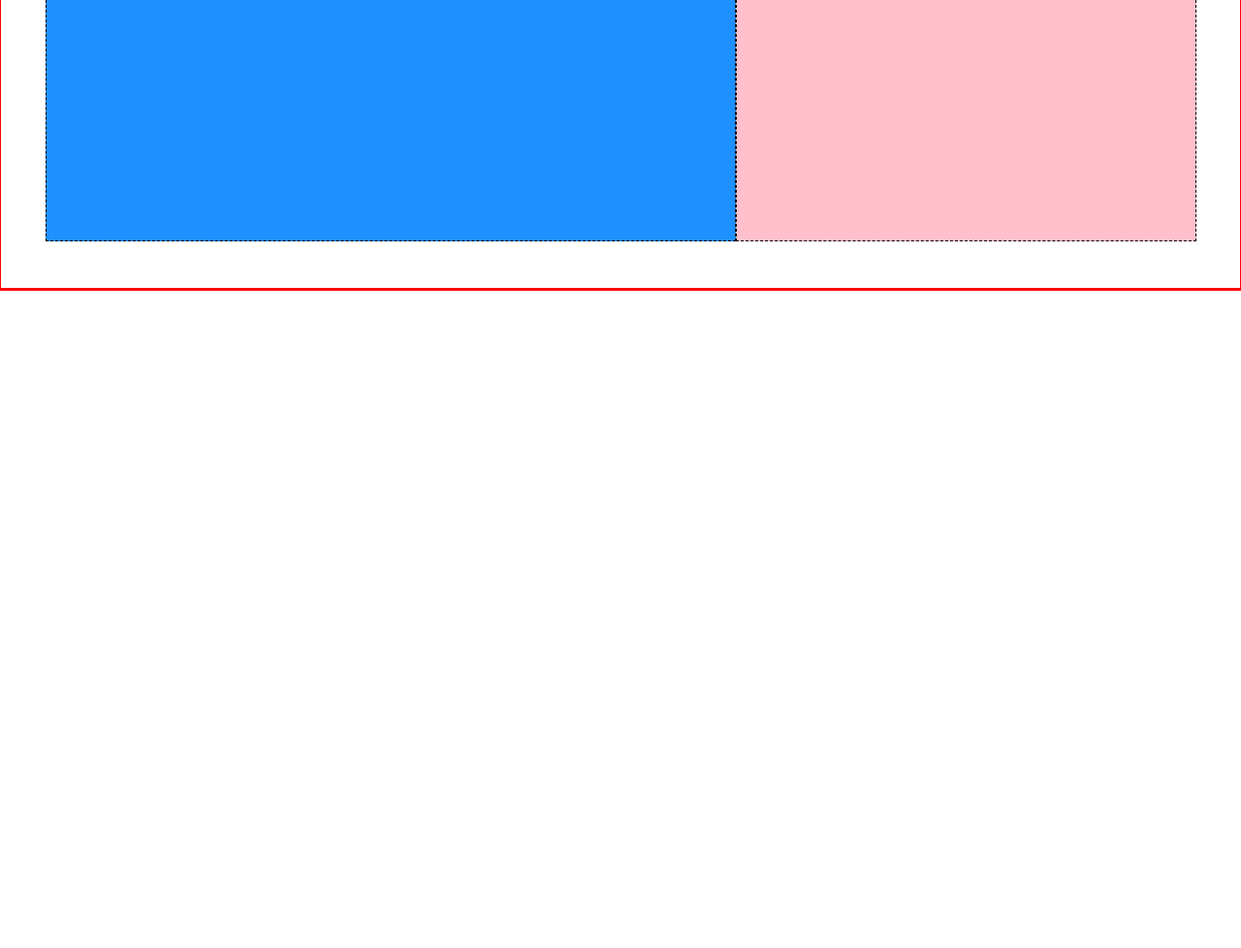
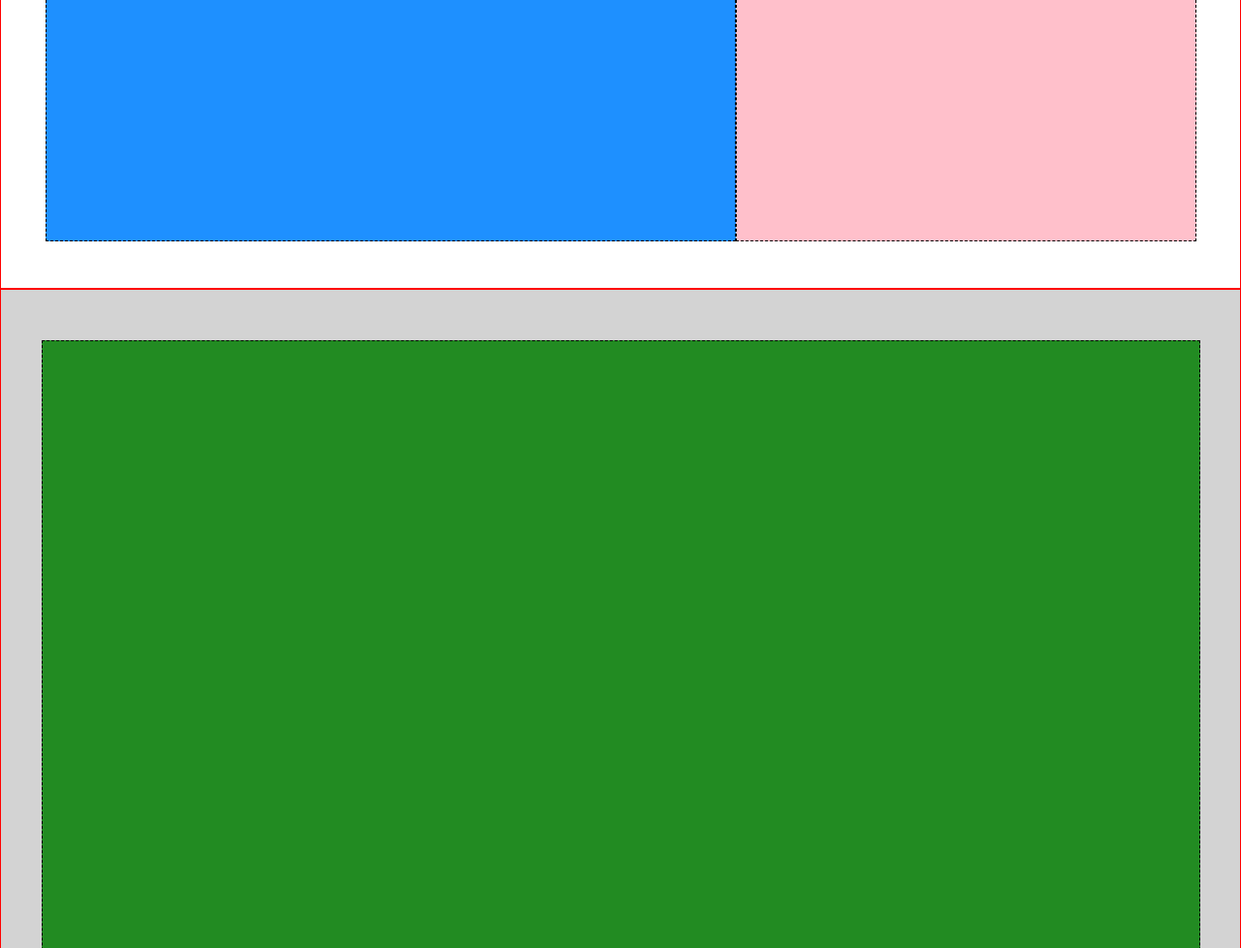
Before and after one commit to salvatorebarbaro/htmlcss-struttura-discord, a plain HTML site: page index.html in a window 1280 px wide. Shown: the part 2082-3060 px from the top of the page at 97% size. Before the commit the page ends 2382 px from the top, so only its background shows below. Drawn offline with Linux system fonts and the light colour scheme.

Commit message:
fine sesto scenario

```diff
--- a/index.html
+++ b/index.html
@@ -44,6 +44,10 @@
         <div class="rettangolo_lightpink"></div>
 
     </section>
+    <section class="sesto_scenario">
+        <div class="rettangolo_verde"></div>
+
+    </section>
     <footer>
 
     </footer>
--- a/style.css
+++ b/style.css
@@ -95,9 +95,10 @@
 
  }
 
- .terzo_scenario .rettangolo_blu , .terzo_scenario .rettangolo_lightpink , .quinto_scenario .rettangolo_blu , .quinto_scenario .rettangolo_lightpink  {
+ .rettangolo_blu , .rettangolo_lightpink{
   margin: 50px 0 ;
   border: 1px black dashed ;
+
  }
 
 
@@ -108,15 +109,27 @@
   justify-content: center;
   flex-direction: row-reverse;
   height: 600px;
-  background-color:#D3D3D3;
-
- }
- .quarto_scenario .rettangolo_blu , .quarto_scenario .rettangolo_lightpink {
-  margin: 50px 0 ;
-  border: 1px black dashed ;
- }
+  background-color:#D3D3D3;}
 /*fine quart scenario*/
 /*inizio quinto scenario*/
  /*i comandi di questo scenario sono stati accorpati insieme al terzo scenario per comodita e per riparmiare codice*/
 
 /*fine quinto scenario*/
+/* inizio sesto scenario*/
+.sesto_scenario{
+  display: flex;
+  justify-content: center;
+  background-color: #D3D3D3;
+  height: 990px;
+
+
+}
+.rettangolo_verde{background-color: #228B22;
+  width: 1195px ;
+  height: 895px; ;
+  margin: 52px auto;
+  border: 1px black dashed ;
+
+}
+
+/* fine sesto scenario*/
```
